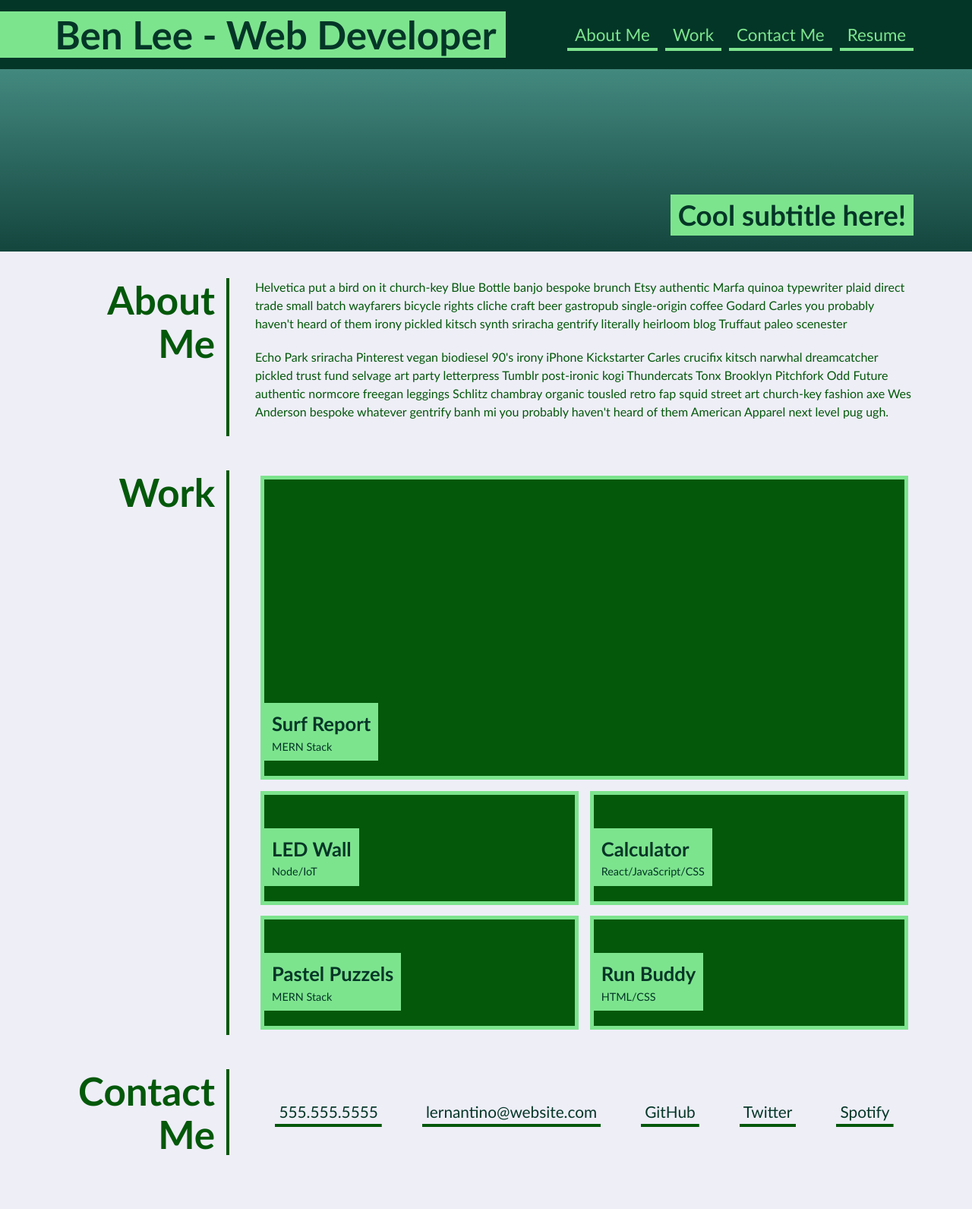
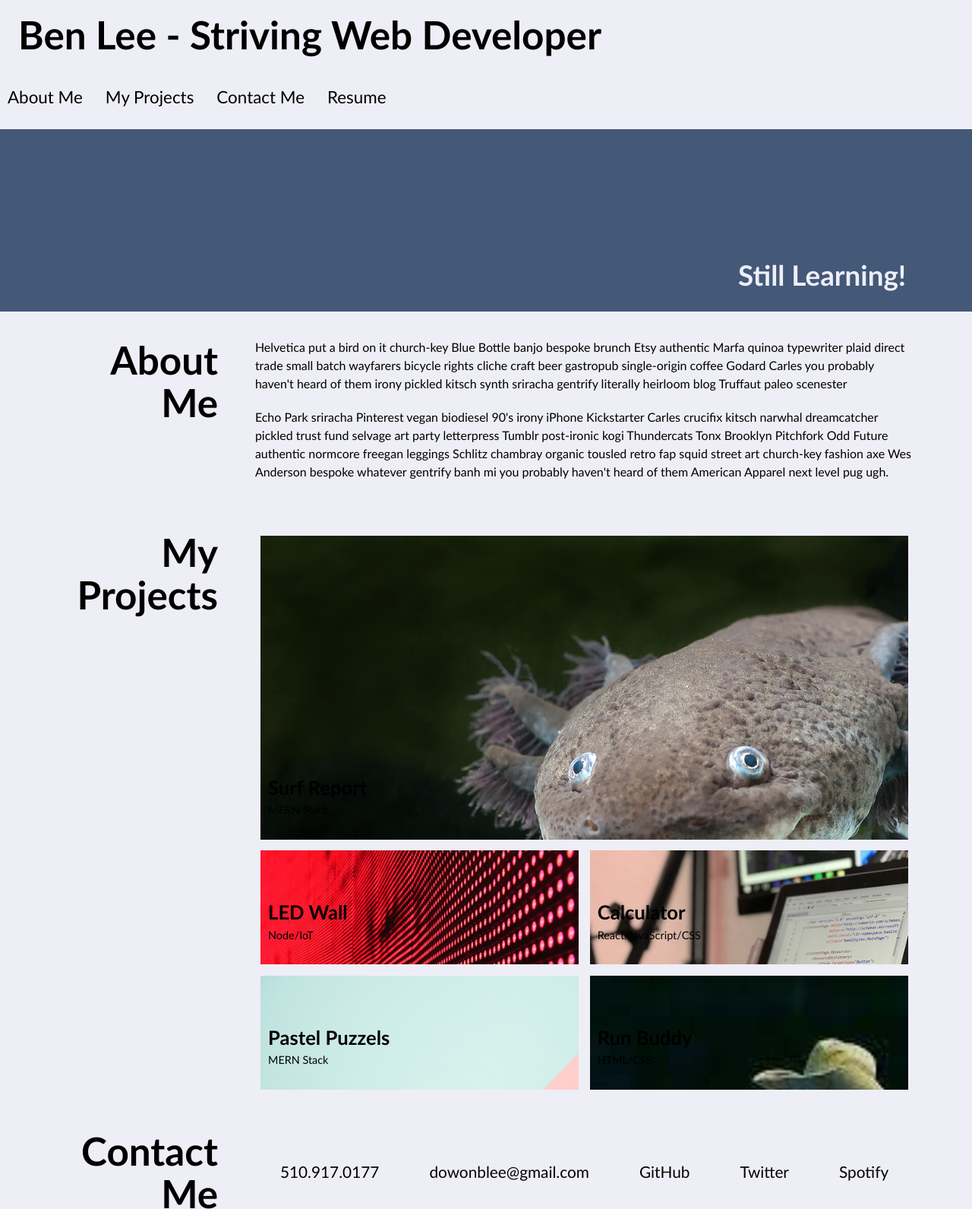
Before and after one commit to Dowon7/Portfolio, a plain HTML site: page portfolio.html in a window 1280 px wide. Shown: the whole page at 76% size. Before the commit the page ends 1530 px from the top, so only its background shows below. Drawn offline with Linux system fonts and the light colour scheme.

Commit message:
Began adjustments

```diff
--- a/assets/style.css
+++ b/assets/style.css
@@ -4,10 +4,10 @@
 
   /* brand color palette */
   :root {
-    --primary: rgb(3, 88, 10);
-    --secondary: rgb(125, 228, 142);
-    --tertiary: rgb(4, 54, 39);
-    --dark: rgb(0, 53, 35);
+    --primary: rgb(#3A6EA5);
+    --secondary: rgb(#FF6700);
+    --tertiary: rgb(#c0c0c0);
+    --dark: rgb(#004E98);
     --light: rgba(238, 238, 247, 1);
   }
 
@@ -47,7 +47,7 @@
   header h1 {
     color: var(--tertiary);
     background-color: var(--secondary);
-    padding: 5px 1% 5px 6%;
+    padding: 5px 1% 5px 2%;
     margin: 0;
     font-size: 4vw;
     line-height: 1;
@@ -57,6 +57,8 @@
     display: flex;
     flex-direction: row;
     flex-wrap: wrap;
+    text-align: right;
+    padding: 30px 1px 5px 0px
   }
 
   nav a {
@@ -88,7 +90,7 @@
 
   .hero-banner {
     background: rgb(68, 88, 120);
-    background-image: url("../images/02-hero-bg.jpg"), linear-gradient(180deg, var(--secondary) 0%, var(--primary) 100%);
+    background-image: url("./images/stinkie.jpg"), linear-gradient(180deg, var(--secondary) 0%, var(--primary) 100%);
     background-size: cover;
     background-position: center;
     background-blend-mode: soft-light;
@@ -221,23 +223,23 @@
 
   /* portfolio project images */
   .run-buddy {
-    background-image: url("../images/02-run-buddy.jpg");
+    background-image: url("./images/kermboy.jpg");
   }
 
   .led-wall {
-    background-image: url("../images/02-portfolio-1.jpg");
+    background-image: url("./images/02-portfolio-1.jpg");
   }
 
   .react-calc {
-    background-image: url("../images/02-portfolio-2.jpg");
+    background-image: url("./images/02-portfolio-2.jpg");
   }
 
   .pastel-puzzles {
-    background-image: url("../images/02-portfolio-3.jpg");
+    background-image: url("./images/02-portfolio-3.jpg");
   }
 
   .surf-report {
-    background-image: url("../images/02-portfolio-4.jpg");
+    background-image: url("./images/stinkie.jpg");
   }
 
   /* end portfolio project images */
--- a/portfolio.html
+++ b/portfolio.html
@@ -1,6 +1,6 @@
 <!DOCTYPE html>
 <html lang="en">
-
+<!-- Using the given example as an initial skeleton for both HTML and CSS -->
 <head>
   <meta charset="UTF-8">
   <meta name="viewport" content="width=device-width, initial-scale=1.0">
@@ -13,10 +13,10 @@
 <body>
   <!-- Title and nav bar -->
   <header>
-    <h1>Ben Lee - Web Developer</h1>
+    <h1>Ben Lee - Striving Web Developer</h1>
     <nav>
       <a href="#about">About Me</a>
-      <a href="#work">Work</a>
+      <a href="#projects">My Projects</a>
       <a href="#contact">Contact Me</a>
       <!-- Link this to your resume! -->
       <a href="./assets/actual-resume.pdf">Resume</a>
@@ -26,7 +26,7 @@
   <!-- hero banner -->
   <section class="hero-banner">
     <div>
-      <h2>Cool subtitle here!</h2>
+      <h2>Still Learning!</h2>
     </div>
   </section>
 
@@ -56,7 +56,7 @@
 
     <!-- portfolio container -->
     <section class="page-section" id="work">
-      <h2>Work</h2>
+      <h2>My Projects</h2>
       <div class="flex-container">
 
         <a href="#" class="flex-item surf-report">
@@ -102,8 +102,8 @@
       <h2>Contact Me</h2>
       <div>
         <address>
-          <a href="tel:+15555555555">555.555.5555</a>
-          <a href="mailto:lernantino@website.com">lernantino@website.com</a>
+          <a href="tel:+15109170177">510.917.0177</a>
+          <a href="dowonblee@gmail.com">dowonblee@gmail.com</a>
           <a href="#">GitHub</a>
           <a href="#">Twitter</a>
           <a href="#">Spotify</a>
```
Also changed, not shown: assets/images/02-portfolio-1.jpg (added), assets/images/02-portfolio-2.jpg (added), assets/images/02-portfolio-3.jpg (added), assets/images/02-portfolio-4.jpg (added), assets/images/02-run-buddy.jpg (added), assets/images/kermboy.jpg (added), assets/images/rip.png (added), assets/images/sanic.jpg (added), assets/images/stinkie.jpg (added), 1 other file.
